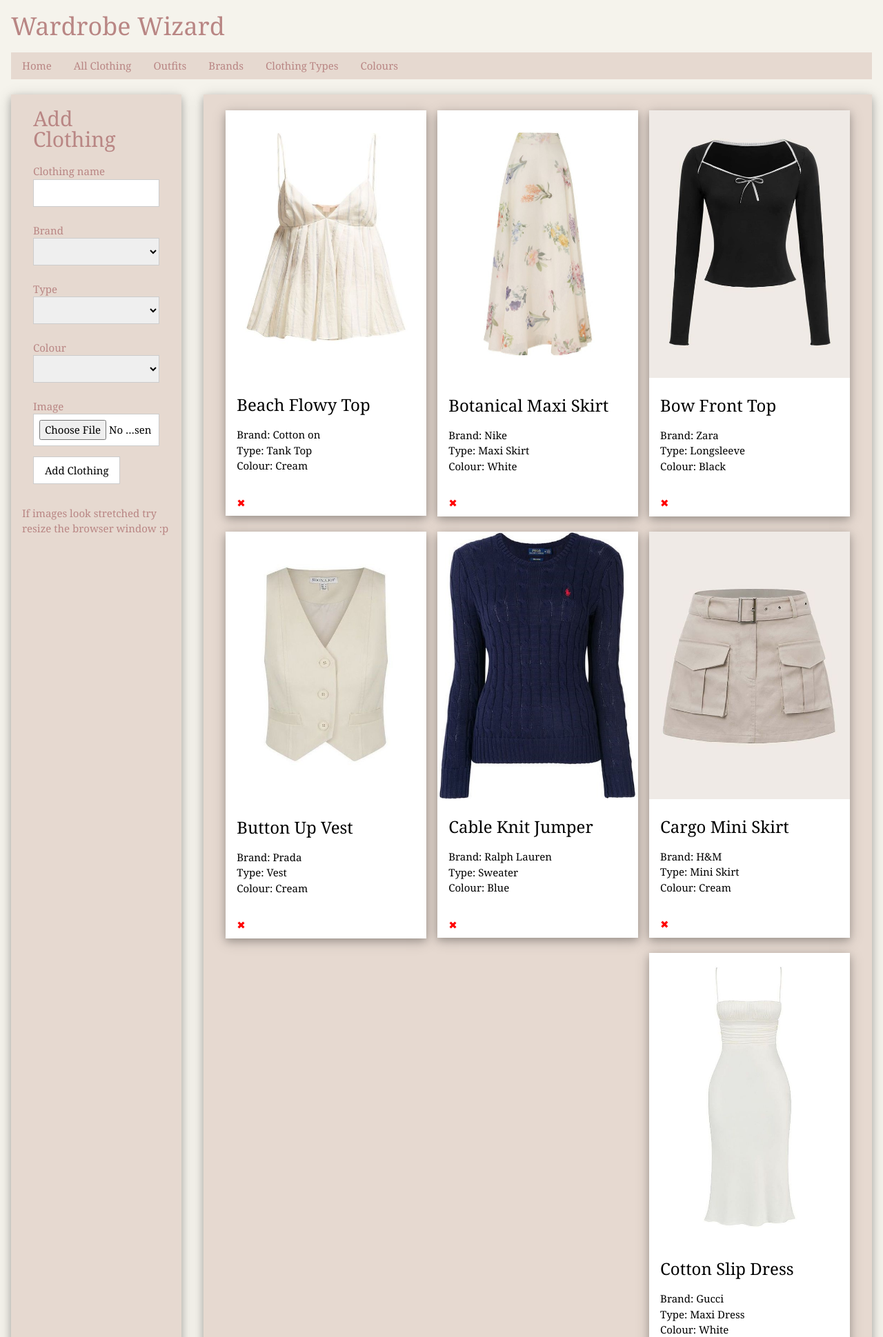
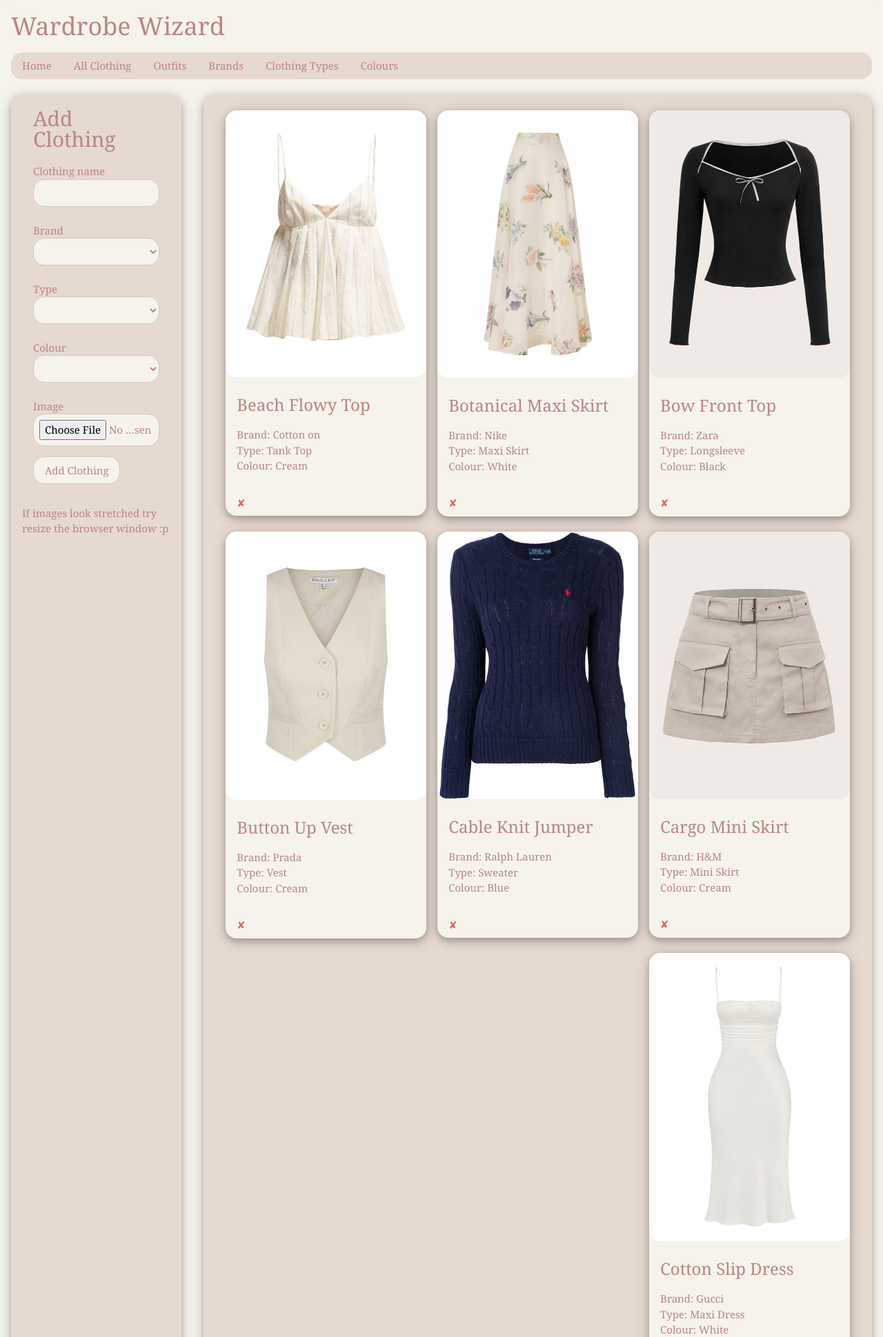
Before and after one commit to charlottepanck/CKP-Wardrobe, a Flask app: page /clothing in a window 1280 px wide. Shown: the top 1939 px of the page at 69% size. Run offline with Flask 3, Linux system fonts and the light colour scheme; data comes from the database, SQL or seed files in the repository; both versions use the stored data as it was after the commit.

Commit message:
styled clothing page

```diff
--- a/static/charlottestyles.css
+++ b/static/charlottestyles.css
@@ -3,6 +3,7 @@ html {
   font-size: 15px;
   line-height: 1.5;
   font-weight: normal;
+  background-color: #F5F3EC;
 }
 
 h1, h2, h3, h4, h5, h6 {
@@ -35,7 +36,7 @@ hr {
 
 .delete-button {
     background-color:#ffffff00;
-    color: #ff0000;
+    color: #e06666;
     display:inside;
     cursor: pointer;
     text-decoration:none;
@@ -48,19 +49,26 @@ hr {
 
 /* W3 Schools Styles */
 
+.w3-round-xlarge{
+  border-radius:16px
+}
+
 /* Button */
 .w3-ckp-button:hover{
   color:#B98684!important;
-  background-color:#D4BDB4!important
+  background-color:#D4BDB4!important;
+  border-radius:16px
 }
 
 .w3-ckp-bar .w3-button{
-  white-space:normal
+  white-space:normal;
+  border-radius:16px;
 }
 
 .w3-ckp-dropdown-hover:hover > .w3-ckp-button:first-child,.w3-ckp-dropdown-click:hover > .w3-ckp-button:first-child{
   background-color:#ccc;
-  color:#000
+  color:#000;
+  border-radius:16px
 }
 
 .w3-ckp-btn,.w3-ckp-button{
@@ -69,11 +77,12 @@ hr {
   -khtml-user-select:none;
   -moz-user-select:none;
   -ms-user-select:none;
-  user-select:none
+  user-select:none;
+  border-radius:16px
 }
 .w3-ckp-disabled,.w3-ckp-btn:disabled,.w3-ckp-button:disabled{
   cursor:not-allowed;
-  opacity:0.3
+  opacity:0.3;
 }
 .w3-ckp-disabled *,:disabled *{
   pointer-events:none
@@ -86,26 +95,29 @@ hr {
   vertical-align:middle;
   overflow:hidden;
   text-decoration:none;
-  color:inherit;
-  background-color:inherit;
   text-align:center;
   cursor:pointer;
-  white-space:nowrap
+  white-space:nowrap;
+  border-radius:16px
 }
 
 .w3-input{
+  color:#B98684!important;
+  background-color:#F5F3EC!important;
   padding:8px;
   display:block;
   border:none;
   border-bottom:1px solid #ccc;
-  width:100%
+  width:100%;
+  border-radius:16px
 }
 
 .w3-select{
   padding:9px 0;
   width:100%;
   border:none;
-  border-bottom:1px solid #ccc
+  border-bottom:1px solid #ccc;
+  border-radius:16px
 }
 
 
--- a/templates/base.html
+++ b/templates/base.html
@@ -8,12 +8,12 @@
     <title>Wardrobe Wizard</title>
 </head>
 <body>
-    <div class = "w3-container colour4">
+    <div class = "w3-container colour4 w3-round-xlarge">
         <h1>Wardrobe Wizard</h1>
     <!--NAVIGATION BAR-->
-        <div class="w3-bar colour5">
-            <a href="/" class="w3-bar-item w3-ckp-button">Home</a>
-            <a href="/clothing" class="w3-bar-item w3-ckp-button">All Clothing</a>
+        <div class="w3-bar w3-round-xlarge colour5">
+            <a href="/" class="w3-bar-item w3-ckp-button w3-round-xlarge">Home</a>
+            <a href="/clothing" class="w3-bar-item w3-ckp-button w3-round-xlarge">All Clothing</a>
             <a href="/outfits" class="w3-bar-item w3-ckp-button">Outfits</a>
             <a href="/brands" class="w3-bar-item w3-ckp-button">Brands</a>
             <a href="/types" class="w3-bar-item w3-ckp-button">Clothing Types</a>
--- a/templates/clothing.html
+++ b/templates/clothing.html
@@ -3,7 +3,7 @@
 <br>
 <div class="w3-cell-row">
   <br>
-  <div class="w3-container colour5 w3-cell w3-card-4" style="width:20%">
+  <div class="w3-container w3-round-xlarge colour5 w3-cell w3-card-4" style="width:20%">
     <form class="w3-container" action="{{ url_for('addclothing') }}" method="POST" enctype="multipart/form-data">
       <h2>Add Clothing</h2>
 
@@ -35,28 +35,28 @@
       </select><br>
 
       <label for="img_file">Image </label>
-      <input type="file" name="file" id="file" accept=".jpeg,.jpg" class="w3-white w3-input w3-border" required/>
+      <input type="file" name="file" id="file" accept=".jpeg,.jpg" class="colour4 w3-input w3-border" required/>
 
-      <p><input button type="submit" value="Add Clothing" class="w3-button w3-white w3-border"></p>
+      <p><input button type="submit" value="Add Clothing" class="w3-button w3-round-xlarge colour4 w3-border"></p>
     </form>
     <p>If images look stretched try resize the browser window :p</p>
   </div>
 
   <div class="w3-container"></div>
 
-  <div class="w3-container colour5 w3-cell w3-card-4" style="width:80%"><br>
+  <div class="w3-container colour5 w3-round-xlarge w3-cell w3-card-4" style="width:80%"><br>
     <div class="w3-row-padding">
       {% for item in results %}
       <div class="w3-third">
 
-        <div class="w3-card-4 w3-white">
-          <img src="/static/images/{{item[5]}}" alt=lol class="responsive" onError="this.onerror=null;this.src='/static/images/noimage_lol.jpg';">
+        <div class="w3-card-4 w3-round-xlarge colour4">
+          <img src="/static/images/{{item[5]}}" alt=lol class="w3-round-xlarge responsive" onError="this.onerror=null;this.src='/static/images/noimage_lol.jpg';">
           <div class="padding">
             <h3>{{ item[1] }}</h3>
             <p>Brand: {{ item[2] }}<br>Type: {{ item[3] }}<br>Colour: {{ item[4] }}</p>
           </div>
           <form method="POST" action="{{ url_for('deleteclothing', ID=item[0]) }}">
-            <input type="submit" title="Delete" class=" w3-padding delete-button w3-right-align" value="&#10006;" onclick="return confirm('Are you sure you want to delete this Item?')">
+            <input type="submit" title="Delete" class=" w3-padding delete-button w3-right-align" value="&#10008;" onclick="return confirm('Are you sure you want to delete this Item?')">
           </form>
         </div>
 
```
Also changed, not shown: ckpwardrobe.db, static/images/-_Avon_River.jpg (added).
